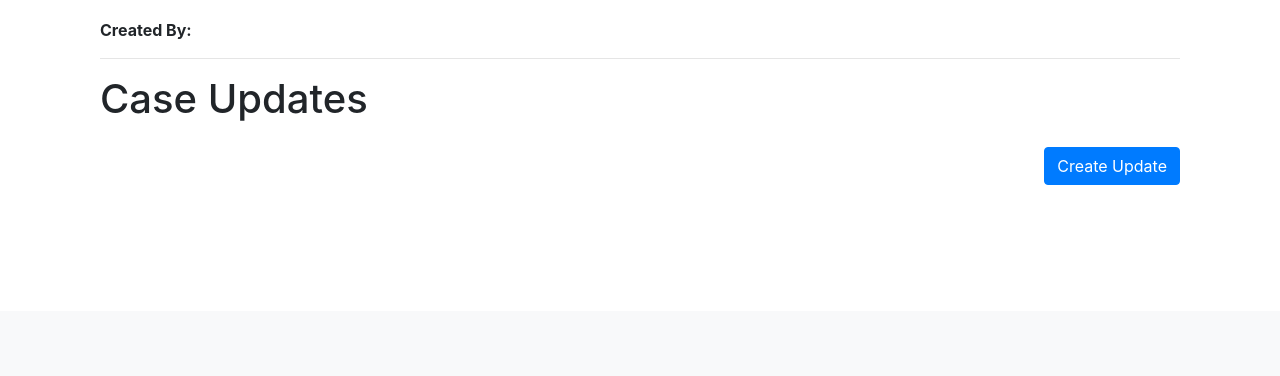
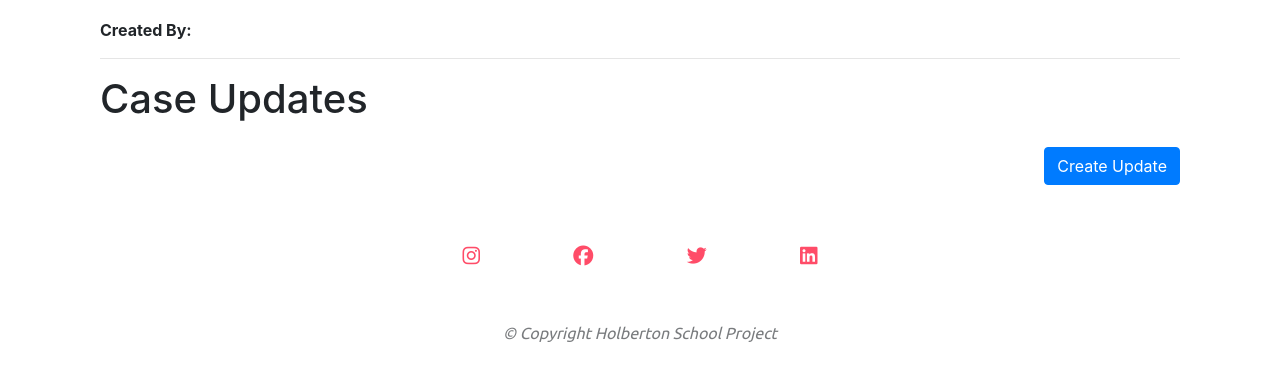
Before and after one commit to otaorojuolalekan/crmify, a Flask app: page /cases/1 in a window 1280 px wide. Shown: the part 489-865 px from the top of the page. Before the commit the page ends 674 px from the top, so only its background shows below. Run offline with Flask 3, Linux system fonts and the light colour scheme; data that the repository does not hold is empty; some libraries are stand-ins or nearby versions.

Commit message:
added Footer and CSS file

```diff
--- a/app/web_flask/templates/base.html
+++ b/app/web_flask/templates/base.html
@@ -4,9 +4,21 @@
     <meta charset="UTF-8">
     <meta name="viewport" content="width=device-width, initial-scale=1.0">
     <title>{% block title %}CRMify{% endblock %}</title>
+    <link rel="stylesheet" href="https://raw.githubusercontent.com/otaorojuolalekan/crmify/main/app/web_flask/templates/css/styles.css">
     <!-- Include Bootstrap CSS -->
     <link rel="stylesheet" href="https://maxcdn.bootstrapcdn.com/bootstrap/4.5.2/css/bootstrap.min.css">
     <link rel="shortcut icon" href="https://raw.githubusercontent.com/otaorojuolalekan/crmify/main/app/web_flask/templates/images/favicon.ico" type="image/x-icon">
+      <!-- Google Fonts -->
+  <link rel="preconnect" href="https://fonts.googleapis.com">
+  <link rel="preconnect" href="https://fonts.gstatic.com" crossorigin>
+  <link
+    href="https://fonts.googleapis.com/css2?family=Montserrat:wght@400;700;900&family=Ubuntu:wght@50;400;700&display=swap"
+    rel="stylesheet">
+    <!-- Include Bootstrap JS and jQuery -->
+    <script src="https://ajax.googleapis.com/ajax/libs/jquery/3.5.1/jquery.min.js"></script>
+    <script src="https://cdnjs.cloudflare.com/ajax/libs/popper.js/1.16.0/umd/popper.min.js"></script>
+    <script src="https://maxcdn.bootstrapcdn.com/bootstrap/4.5.2/js/bootstrap.min.js"></script>
+    <script src="https://kit.fontawesome.com/180df0d2e7.js" crossorigin="anonymous"></script>
 </head>
 <body>
     <nav class="navbar navbar-expand-lg navbar-light bg-light">
@@ -70,11 +82,21 @@
         {% endblock %}
     </div>
 
-    <!-- Include Bootstrap JS and jQuery -->
-    <script src="https://ajax.googleapis.com/ajax/libs/jquery/3.5.1/jquery.min.js"></script>
-    <script src="https://cdnjs.cloudflare.com/ajax/libs/popper.js/1.16.0/umd/popper.min.js"></script>
-    <script src="https://maxcdn.bootstrapcdn.com/bootstrap/4.5.2/js/bootstrap.min.js"></script>
-    <script src="https://kit.fontawesome.com/180df0d2e7.js" crossorigin="anonymous"></script>
+      <!-- Footer -->
+
+    <footer id="footer">
+        <p class="social-brands">
+        <a href="https://www.instagram.com/o.ni.fe.mi/" target="_blank"><i class="social-icon fa-brands fa-instagram"></i></a>
+        <a href="https://fb.com/otaoroju" target="_blank"><i class="social-icon fa-brands fa-facebook"></i></a>
+        <a href="https://x.com/_onifemi_" target="_blank"><i class="social-icon fa-brands fa-twitter"></i></a>
+        <a href="https://linkedin.com" target="_blank"><i class="social-icon fa-brands fa-linkedin"></i></a>
+        </p>
+        <p class="copyright">© Copyright Holberton School Project</p>
+
+    </footer>
+
+
+
 </body>
 
 
--- /dev/null
+++ b/app/web_flask/templates/css/styles.css
@@ -0,0 +1,22 @@
+
+
+/* Footer and Icons */
+#footer {
+    background-color: #fff ;
+    text-align: center;
+    font-family: ubuntu;
+    font-weight: 40px;
+    font-style: italic;
+    padding: 7% 0 0.2%;
+}
+
+.social-icon{
+    font-size: 20px;
+    padding: 2% 3.5%;
+    color: #ff4c68;
+}
+
+.copyright{
+    opacity: 60%;
+    padding: 1% 3%;
+}
```
